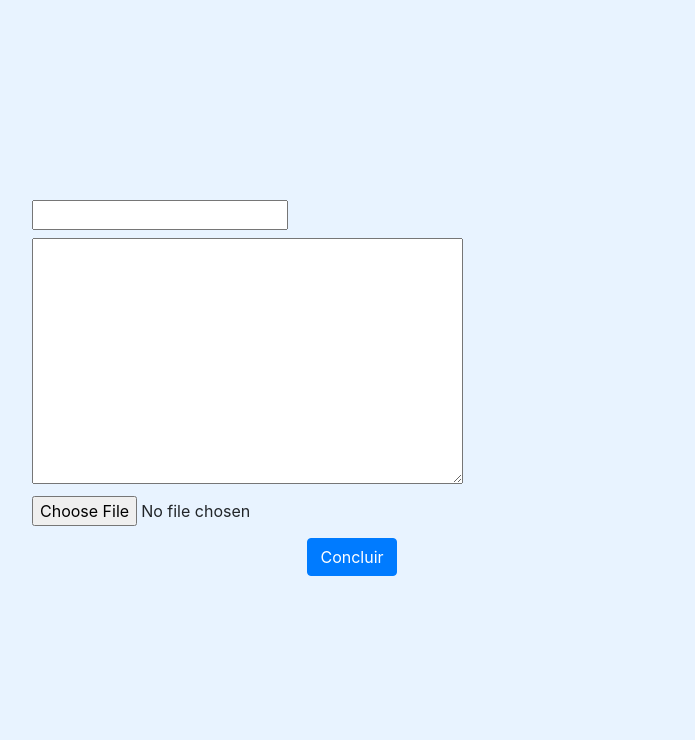
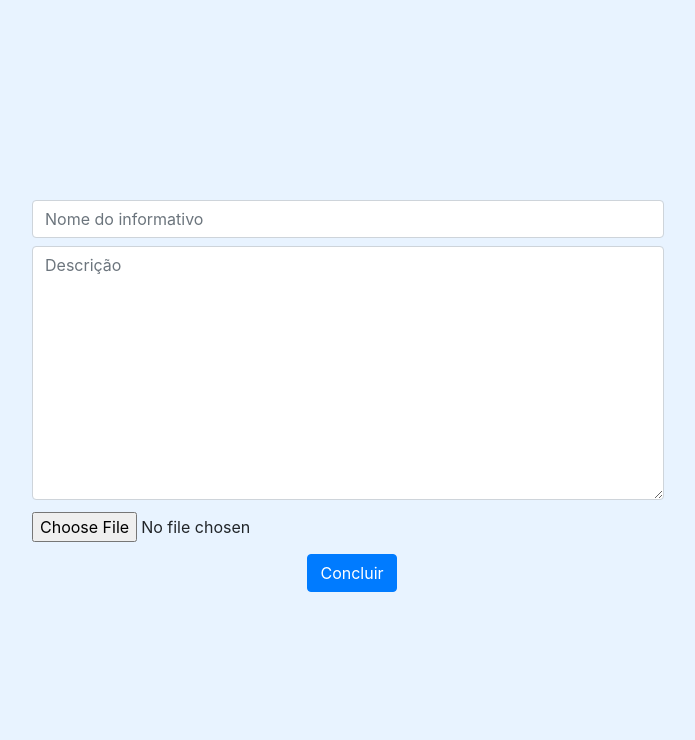
Before and after one commit to cleiton016/Site_de_informativos, a Django app: page /informativo/inserir in a window 1280 px wide. Shown: the part 56-796 px from the top of the page, without its empty margins (288-983 px from the left). Run offline with Django 3.2, Linux system fonts and the light colour scheme; some libraries are stand-ins or nearby versions.

Commit message:
Corrigindo form

```diff
--- a/informativo/forms.py
+++ b/informativo/forms.py
@@ -17,3 +17,8 @@ class InforForm(forms.ModelForm):
     class Meta:
         model = Informativos
         fields = ('nome', 'info','arquivo', )
+        widgets = {
+            'nome': forms.TextInput(attrs={'class':'form-control mr-sm-2','placeholder':'Nome do informativo','style':'length:200px'}),
+
+            'info': forms.Textarea(attrs={'class':'form-control mr-sm-2','placeholder':'Descrição'}),
+        }
--- a/informativo/templates/informativo/index.html
+++ b/informativo/templates/informativo/index.html
@@ -28,7 +28,7 @@
             <td class='text-left'>
             {% autoescape on %}{{ i.info | linebreaksbr }}{% endautoescape %}</td>
             <th style="vertical-align: middle;" scope="row">{{i.data|date:"d/m/y"}} às {{i.data|date:"H:i"}}</th>
-            <td style="vertical-align: middle;">{{i.arquivo}}<a target='blank'href="{% url 'visualizar' i.pk %}"><img title='Visualizar' src="static/img/pdf.svg"></a></td>
+            <td style="vertical-align: middle;"><a target='blank'href="{% url 'visualizar' i.pk %}"><img title='Visualizar' src="static/img/pdf.svg"></a></td>
           </tr>
         {% endfor %}
       </tbody>
```
Also changed, not shown: db.sqlite3, 1 other file.
